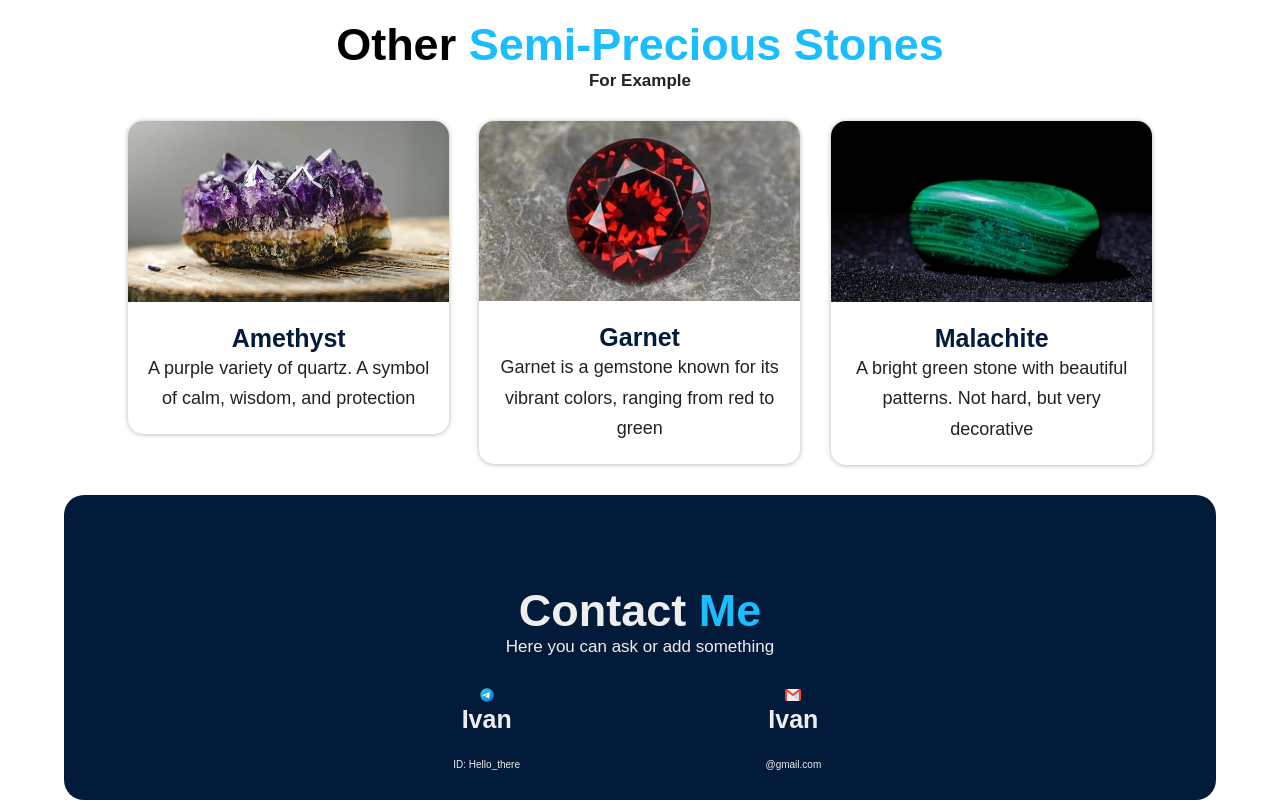
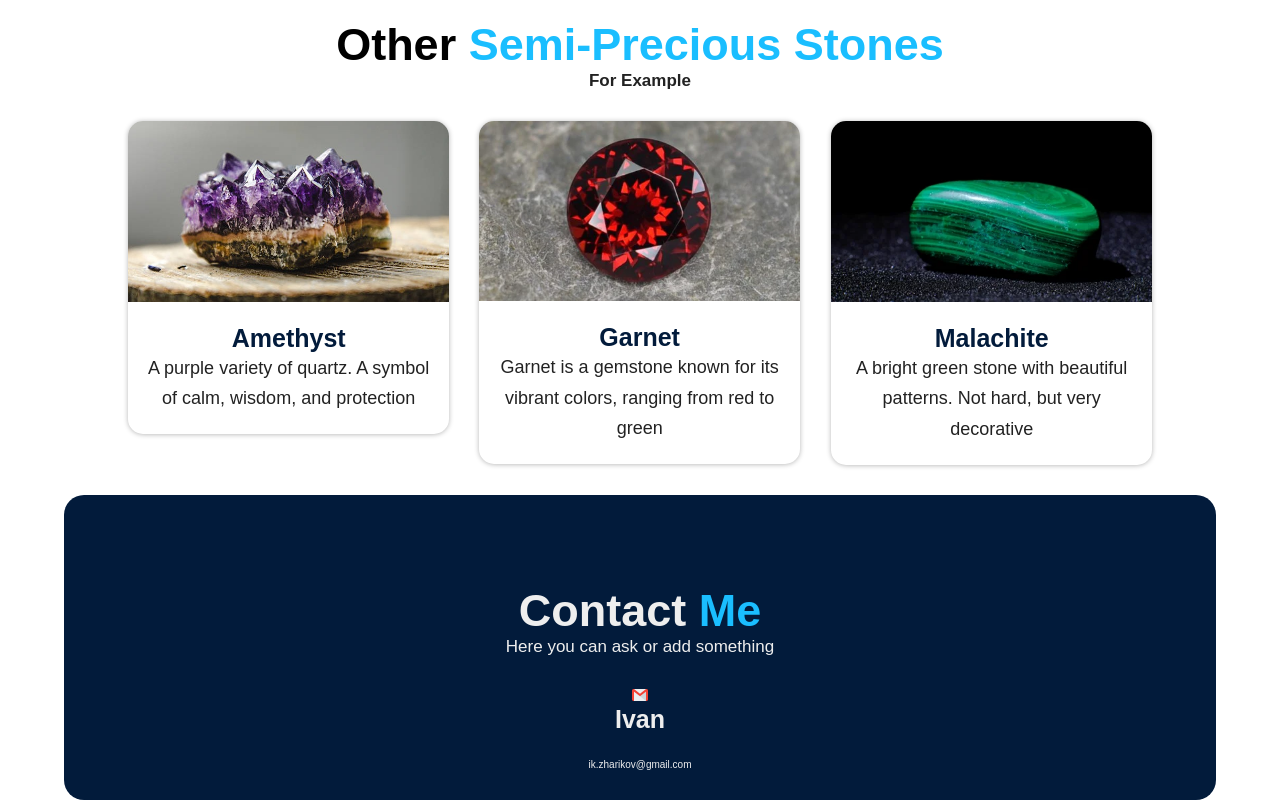
Before and after one commit to ikzhar-pixel/Gemstones, a plain HTML site: page Obsidian.html in a window 1280 px wide. Shown: the part 2398-3198 px from the top of the page. Drawn offline with nearby package versions, Linux system fonts and the light colour scheme.

Commit message:
Add files via upload

```diff
--- a/Obsidian.html
+++ b/Obsidian.html
@@ -4,7 +4,9 @@
         <meta charset="UTF-8" />
         <meta http-equiv="X-UA-Compatible" content="IE=edge" />
         <meta name="viewport" content="width=device-width, initial-scale=1.0" />
-        <meta name="description" content="Obsidian" />
+        <meta name="keywords" content="Obsidian">
+        <meta name="description" content="Black volcanic glass. It has sharp edges, so it was once used for tools" />
+        <meta name="author" content="Ivan">
         <title>Gemstones; Obsidian</title>
         <!-- Font Awesome-->
          <!-- CSS Files -->
@@ -133,17 +135,6 @@
                 <h2 class="heading">Contact <span>Me</span></h2>
                 <p>Here you can ask or add something</p>
                 <div class="contact-content">
-                    <div class="box-telegram">
-                        <div class="line">
-                            <img src="telegram.png">
-                        </div>
-                    <div class="box info">
-                        <h3>Ivan</h3>
-                        <p>
-                            ID: Hello_there
-                        </p>
-                    </div>
-                    </div>
                     <div class="box-email">
                         <div class="line">
                             <img src="gmail.png">
@@ -151,7 +142,7 @@
                     <div class="box info">
                         <h3>Ivan</h3>
                         <p>
-                            @gmail.com
+                            ik.zharikov@gmail.com
                         </p>
                     </div>
                     </div>
```
Also changed, not shown: Alexandrite.html (+1 -12 lines), Amethyst.html (+1 -12 lines), Diamond.html (+1 -12 lines), Emerald.html (+1 -12 lines), Garnet.html (+1 -12 lines), Gemstones value.html (+1 -13 lines), Malachite.html (+1 -12 lines), Mining.html (+1 -12 lines), Precious stones.html (+1 -12 lines), Ruby.html (+1 -12 lines), Sapphire.html (+1 -12 lines), Semi-precious stones.html (+1 -12 lines), Tanzanite.html (+1 -12 lines), index.html (+0 -11 lines).
